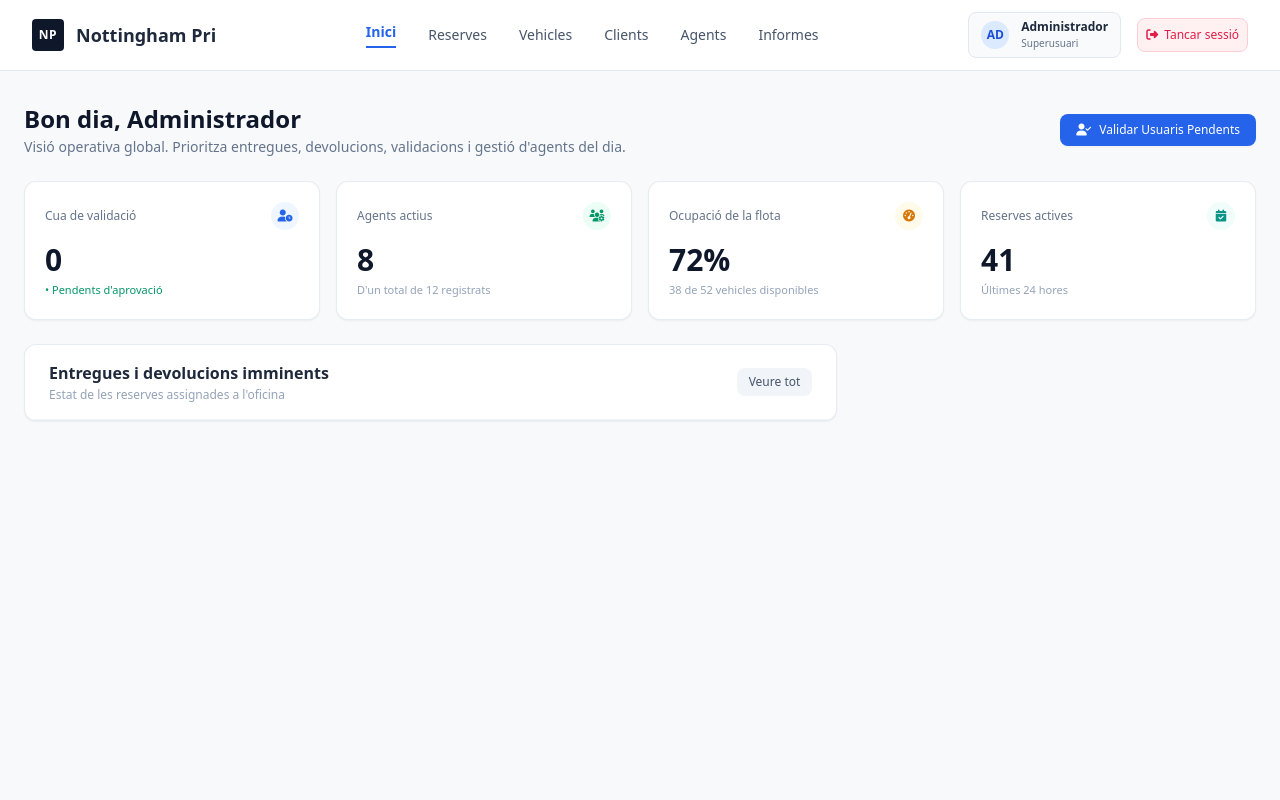
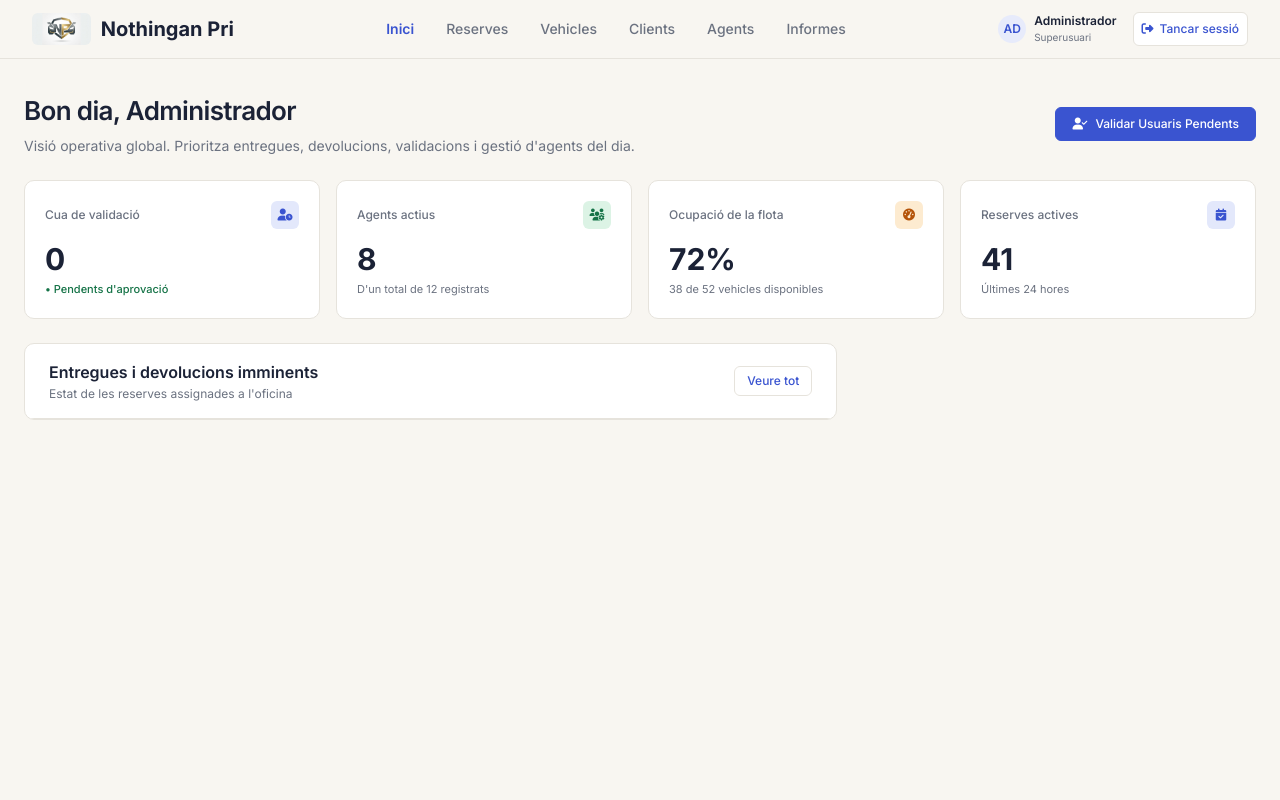
Before and after one commit to zohaibxz/Nothingan-Pri-S.A, a Spring app: template src/main/resources/templates/administrador/dashboard.html in a window 1280 px wide. Run offline with Thymeleaf, Linux system fonts and the light colour scheme; the template is opened without the code that fills it, so the values that code supplies are empty; some of the project's set-up classes (security, data sources, template engines, error pages and the like) are left out, and stand-ins take their place; some libraries are stand-ins or nearby versions.

Commit message:
Dashboard de l'administrador amb la mateixa estètica que les altres

```diff
--- a/src/main/resources/templates/administrador/dashboard.html
+++ b/src/main/resources/templates/administrador/dashboard.html
@@ -4,50 +4,72 @@
     <meta charset="UTF-8">
     <meta name="viewport" content="width=device-width, initial-scale=1.0">
     <title>Nottingham Pri - Resum del tauler d'Administració</title>
+
+    <!-- Mateixa tipografia que la gestió de vehicles -->
+    <link rel="preconnect" href="https://fonts.googleapis.com">
+    <link rel="preconnect" href="https://fonts.gstatic.com" crossorigin>
+    <link href="https://fonts.googleapis.com/css2?family=Inter:wght@400;500;600;700&display=swap" rel="stylesheet">
+
     <!-- Tailwind CSS CDN -->
     <script src="https://cdn.tailwindcss.com"></script>
+    <!-- Paleta de colors de la gestió de vehicles -->
+    <script>
+        tailwind.config = {
+            theme: {
+                extend: {
+                    fontFamily: { sans: ['Inter', 'system-ui', 'sans-serif'] },
+                    colors: {
+                        crema: '#f8f6f1',
+                        linia: '#e6e3dc',
+                        tinta: '#1b2236',
+                        gris: '#6b7280',
+                        primari: '#3a54d0',
+                        'primari-suau': '#e7ebfb'
+                    }
+                }
+            }
+        }
+    </script>
     <!-- FontAwesome Icons -->
     <link href="https://cdnjs.cloudflare.com/ajax/libs/font-awesome/6.4.0/css/all.min.css" rel="stylesheet">
 </head>
-<body class="bg-[#F8F9FA] text-slate-700 min-h-screen flex flex-col font-sans antialiased">
+<body class="bg-crema text-tinta min-h-screen flex flex-col font-sans antialiased">
 
     <!-- HEADER / NAVIGATION -->
-    <header class="bg-white border-b border-slate-200 px-8 py-3 flex items-center justify-between sticky top-0 z-50">
-        <!-- Logo -->
-        <div class="flex items-center space-x-3">
-            <div class="w-8 h-8 bg-slate-900 rounded flex items-center justify-center text-white font-bold text-xs tracking-wider">
-                NP
-            </div>
-            <span class="font-bold text-slate-800 text-lg">Nottingham Pri</span>
-        </div>
+    <header class="bg-crema border-b border-linia px-8 py-3 flex items-center justify-between sticky top-0 z-50">
+        <!-- Logo i nom: porten a la pàgina principal -->
+        <a th:href="@{/}" class="flex items-center space-x-2.5">
+            <img th:src="@{/img/logo.jpg}" alt="Logo Nothingan Pri" class="h-8 w-auto max-w-[7.5rem] object-contain rounded-md">
+            <span class="font-bold text-tinta text-xl">Nothingan Pri</span>
+        </a>
 
         <!-- Navigation Links -->
-        <nav class="hidden md:flex items-center space-x-8 text-sm font-medium text-slate-600">
-            <a th:href="@{/dashboard}" class="text-blue-600 font-semibold border-b-2 border-blue-600 pb-1">Inici</a>
-            <a th:href="@{/reserves}" class="hover:text-blue-600 transition-colors">Reserves</a>
-            <a th:href="@{/vehicles}" class="hover:text-blue-600 transition-colors">Vehicles</a>
-            <a th:href="@{/admin/agent/validacions}" class="hover:text-blue-600 transition-colors">Clients</a>
-            <a th:href="@{/admin/agent/alta}" class="hover:text-blue-600 transition-colors">Agents</a>
-            <a th:href="@{/informes}" class="hover:text-blue-600 transition-colors">Informes</a>
+        <nav class="hidden md:flex items-center space-x-8 text-sm font-medium text-gris">
+            <a th:href="@{/dashboard}" class="text-primari font-semibold">Inici</a>
+            <a th:href="@{/reserves}" class="hover:text-primari transition-colors">Reserves</a>
+            <a th:href="@{/vehicles}" class="hover:text-primari transition-colors">Vehicles</a>
+            <a th:href="@{/admin/agent/validacions}" class="hover:text-primari transition-colors">Clients</a>
+            <a th:href="@{/admin/agent/alta}" class="hover:text-primari transition-colors">Agents</a>
+            <a th:href="@{/informes}" class="hover:text-primari transition-colors">Informes</a>
         </nav>
 
         <!-- User Profile & Logout -->
         <div class="flex items-center space-x-4">
          <!-- Informació de l'usuari -->
-        <div class="flex items-center space-x-3 bg-slate-50 border border-slate-200 rounded-lg px-3 py-1.5">
-            <div class="w-7 h-7 rounded-full bg-blue-100 text-blue-700 flex items-center justify-center font-bold text-xs"
+        <div class="flex items-center space-x-2">
+            <div class="w-7 h-7 rounded-full bg-primari-suau text-primari flex items-center justify-center font-semibold text-xs"
                  th-text="${inicials != null ? inicials : 'AD'}">
                 AD
             </div>
             <div class="text-xs">
-                <p class="font-semibold text-slate-800" th-text="${nomClient != null ? nomClient : 'Administrador'}">Administrador</p>
-                <p class="text-slate-500 text-[10px]">Superusuari</p>
+                <p class="font-semibold text-tinta" th-text="${nomClient != null ? nomClient : 'Administrador'}">Administrador</p>
+                <p class="text-gris text-[10px]">Superusuari</p>
             </div>
         </div>
 
         <!-- Botó per tancar sessió (Logout POST) -->
         <form th:action="@{/logout}" method="post" class="inline">
-            <button type="submit" class="bg-rose-50 hover:bg-rose-100 text-rose-600 border border-rose-200 p-2 rounded-lg text-xs font-medium transition flex items-center space-x-1.5">
+            <button type="submit" class="bg-white hover:bg-primari-suau text-primari border border-linia p-2 rounded-md text-xs font-medium transition flex items-center space-x-1.5">
                 <i class="fa-solid fa-right-from-bracket"></i>
                 <span>Tancar sessió</span>
             </button>
@@ -62,11 +84,11 @@
         <!-- TITLE & ACTION HEADER -->
         <div class="flex flex-col md:flex-row md:items-center justify-between gap-4 mb-6">
             <div>
-                <h1 class="text-2xl font-bold text-slate-900">Bon dia, <span th-text="${nomClient != null ? nomClient : 'Administrador'}">Administrador</span></h1>
-                <p class="text-slate-500 text-sm mt-0.5">Visió operativa global. Prioritza entregues, devolucions, validacions i gestió d'agents del dia.</p>
+                <h1 class="text-[1.625rem] font-semibold tracking-tight text-tinta">Bon dia, <span th-text="${nomClient != null ? nomClient : 'Administrador'}">Administrador</span></h1>
+                <p class="text-gris text-sm mt-1.5">Visió operativa global. Prioritza entregues, devolucions, validacions i gestió d'agents del dia.</p>
             </div>
             <div class="flex items-center space-x-3">
-                <a th:href="@{/admin/agent/validacions}" class="bg-blue-600 hover:bg-blue-700 text-white font-medium text-xs px-4 py-2 rounded-lg shadow-sm transition flex items-center space-x-2">
+                <a th:href="@{/admin/agent/validacions}" class="bg-primari hover:opacity-90 text-white font-medium text-xs px-4 py-2 rounded-md border border-primari transition flex items-center space-x-2">
                     <i class="fa-solid fa-user-check"></i>
                     <span>Validar Usuaris Pendents</span>
                 </a>
@@ -77,71 +99,71 @@
         <div class="grid grid-cols-1 sm:grid-cols-2 lg:grid-cols-4 gap-4 mb-6">
 
             <!-- Card 1: Cua de validació -->
-            <div class="bg-white p-5 rounded-xl border border-slate-200/80 shadow-sm flex flex-col justify-between">
-                <div class="flex items-center justify-between text-slate-500">
+            <div class="bg-white p-5 rounded-[.625rem] border border-linia flex flex-col justify-between">
+                <div class="flex items-center justify-between text-gris">
                     <span class="text-xs font-medium">Cua de validació</span>
-                    <div class="w-7 h-7 rounded-full bg-blue-50 text-blue-600 flex items-center justify-center text-xs">
+                    <div class="w-7 h-7 rounded-md bg-[#e3e8fb] text-primari flex items-center justify-center text-xs">
                         <i class="fa-solid fa-user-clock"></i>
                     </div>
                 </div>
                 <div class="mt-3">
-                    <span class="text-3xl font-bold text-slate-900" th-text="${clientsPendents != null ? #lists.size(clientsPendents) : 0}">0</span>
-                    <p class="text-[11px] text-emerald-600 font-medium mt-1">• Pendents d'aprovació</p>
+                    <span class="text-3xl font-bold text-tinta" th-text="${clientsPendents != null ? #lists.size(clientsPendents) : 0}">0</span>
+                    <p class="text-[11px] text-[#157347] font-medium mt-1">• Pendents d'aprovació</p>
                 </div>
             </div>
 
             <!-- Card 2: Agents actius -->
-            <div class="bg-white p-5 rounded-xl border border-slate-200/80 shadow-sm flex flex-col justify-between">
-                <div class="flex items-center justify-between text-slate-500">
+            <div class="bg-white p-5 rounded-[.625rem] border border-linia flex flex-col justify-between">
+                <div class="flex items-center justify-between text-gris">
                     <span class="text-xs font-medium">Agents actius</span>
-                    <div class="w-7 h-7 rounded-full bg-emerald-50 text-emerald-600 flex items-center justify-center text-xs">
+                    <div class="w-7 h-7 rounded-md bg-[#dcf3e5] text-[#157347] flex items-center justify-center text-xs">
                         <i class="fa-solid fa-users-gear"></i>
                     </div>
                 </div>
                 <div class="mt-3">
-                    <span class="text-3xl font-bold text-slate-900">8</span>
-                    <p class="text-[11px] text-slate-400 mt-1">D'un total de 12 registrats</p>
+                    <span class="text-3xl font-bold text-tinta">8</span>
+                    <p class="text-[11px] text-gris mt-1">D'un total de 12 registrats</p>
                 </div>
             </div>
 
             <!-- Card 3: Ocupació de la flota -->
-            <div class="bg-white p-5 rounded-xl border border-slate-200/80 shadow-sm flex flex-col justify-between">
-                <div class="flex items-center justify-between text-slate-500">
+            <div class="bg-white p-5 rounded-[.625rem] border border-linia flex flex-col justify-between">
+                <div class="flex items-center justify-between text-gris">
                     <span class="text-xs font-medium">Ocupació de la flota</span>
-                    <div class="w-7 h-7 rounded-full bg-amber-50 text-amber-600 flex items-center justify-center text-xs">
+                    <div class="w-7 h-7 rounded-md bg-[#fdebd0] text-[#b45309] flex items-center justify-center text-xs">
                         <i class="fa-solid fa-gauge-high"></i>
                     </div>
                 </div>
                 <div class="mt-3">
-                    <span class="text-3xl font-bold text-slate-900">72%</span>
-                    <p class="text-[11px] text-slate-400 mt-1">38 de 52 vehicles disponibles</p>
+                    <span class="text-3xl font-bold text-tinta">72%</span>
+                    <p class="text-[11px] text-gris mt-1">38 de 52 vehicles disponibles</p>
                 </div>
             </div>
 
             <!-- Card 4: Reserves actives -->
-            <div class="bg-white p-5 rounded-xl border border-slate-200/80 shadow-sm flex flex-col justify-between">
-                <div class="flex items-center justify-between text-slate-500">
+            <div class="bg-white p-5 rounded-[.625rem] border border-linia flex flex-col justify-between">
+                <div class="flex items-center justify-between text-gris">
                     <span class="text-xs font-medium">Reserves actives</span>
-                    <div class="w-7 h-7 rounded-full bg-teal-50 text-teal-600 flex items-center justify-center text-xs">
+                    <div class="w-7 h-7 rounded-md bg-[#e3e8fb] text-primari flex items-center justify-center text-xs">
                         <i class="fa-solid fa-calendar-check"></i>
                     </div>
                 </div>
                 <div class="mt-3">
-                    <span class="text-3xl font-bold text-slate-900">41</span>
-                    <p class="text-[11px] text-slate-400 mt-1">Últimes 24 hores</p>
+                    <span class="text-3xl font-bold text-tinta">41</span>
+                    <p class="text-[11px] text-gris mt-1">Últimes 24 hores</p>
                 </div>
             </div>
         </div>
 
         <!-- MAIN DASHBOARD CONTENT GRID -->
         <div class="grid grid-cols-1 lg:grid-cols-3 gap-6 mb-6">
-            <div class="lg:col-span-2 bg-white rounded-xl border border-slate-200/80 shadow-sm overflow-hidden">
-                <div class="px-6 py-4 border-b border-slate-100 flex items-center justify-between">
+            <div class="lg:col-span-2 bg-white rounded-[.625rem] border border-linia overflow-hidden">
+                <div class="px-6 py-4 border-b border-linia flex items-center justify-between">
                     <div>
-                        <h2 class="font-bold text-slate-800 text-base">Entregues i devolucions imminents</h2>
-                        <p class="text-xs text-slate-400 mt-0.5">Estat de les reserves assignades a l'oficina</p>
+                        <h2 class="font-semibold text-tinta text-base">Entregues i devolucions imminents</h2>
+                        <p class="text-xs text-gris mt-0.5">Estat de les reserves assignades a l'oficina</p>
                     </div>
-                    <a th-href="@{/reserves}" class="text-xs font-medium text-slate-600 bg-slate-100 hover:bg-slate-200 px-3 py-1.5 rounded-lg transition">Veure tot</a>
+                    <a th-href="@{/reserves}" class="text-xs font-medium text-primari bg-white border border-linia hover:bg-primari-suau px-3 py-1.5 rounded-md transition">Veure tot</a>
                 </div>
             </div>
         </div>
```
